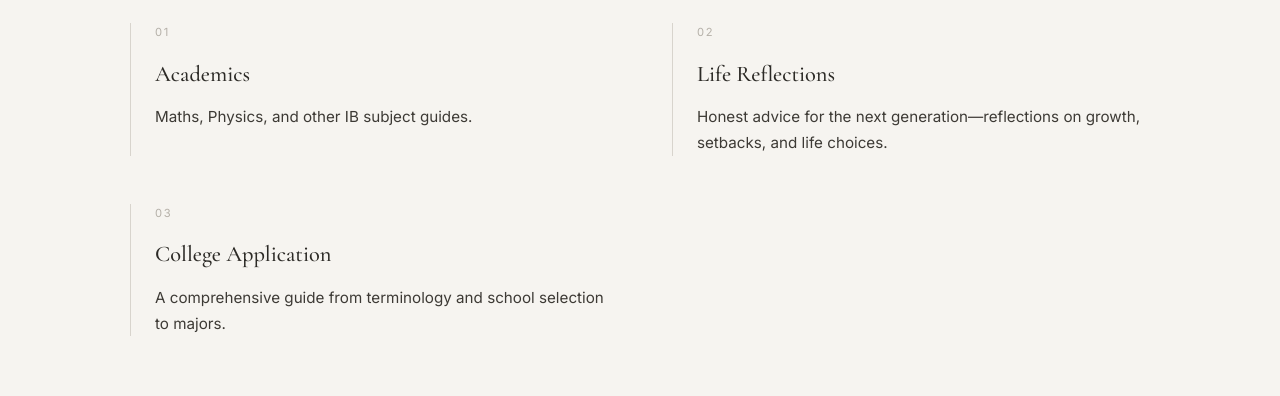
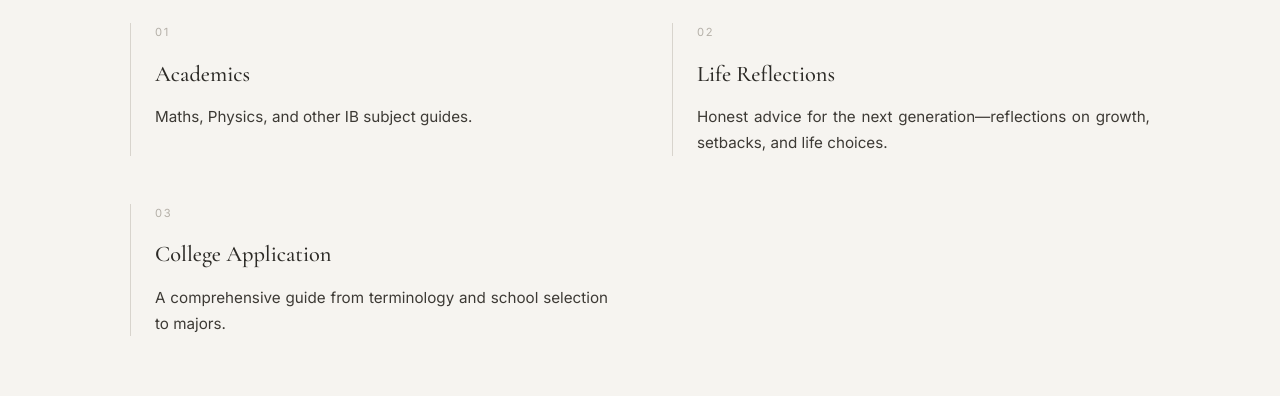
Before and after one commit to United-World-College/UWC-Survival-Guide, a Jekyll site: the page built from website/default/index.html, in a window 1280 px wide and 900 px high, scrolled down 1091 px. Shown: the part 150-546 px from the top of the window. Built offline with Jekyll 4.4.1, drawn with Linux system fonts in a browser that asks for light colours.

Commit message:
Fix language toggle styling and improve Chinese typography
- Added cache-busting query parameter to CSS link to ensure styles load correctly on deployment.
- Integrated Noto Serif SC and Noto Sans SC for elegant Chinese font rendering.
- Updated text alignment and word-break rules for improved paragraph typography.

```diff
--- a/website/_includes/head.html
+++ b/website/_includes/head.html
@@ -4,10 +4,10 @@
 {% if page.description %}
 <meta name="description" content="{{ page.description }}">
 {% endif %}
-<link rel="stylesheet" href="{{ '/assets/css/styles.css' | relative_url }}">
+<link rel="stylesheet" href="{{ '/assets/css/styles.css' | relative_url }}?v={{ site.time | date: '%s' }}">
 <link rel="preconnect" href="https://fonts.googleapis.com">
 <link rel="preconnect" href="https://fonts.gstatic.com" crossorigin>
-<link href="https://fonts.googleapis.com/css2?family=Cormorant+Garamond:ital,wght@0,300;0,400;0,500;1,300;1,400&family=Inter:wght@300;400;500&display=swap" rel="stylesheet">
+<link href="https://fonts.googleapis.com/css2?family=Cormorant+Garamond:ital,wght@0,300;0,400;0,500;1,300;1,400&family=Inter:wght@300;400;500&family=Noto+Serif+SC:wght@300;400;500&family=Noto+Sans+SC:wght@300;400;500&display=swap" rel="stylesheet">
 <style>
   body { font-family: "Inter", -apple-system, BlinkMacSystemFont, "Segoe UI", Helvetica, Arial, sans-serif; }
 </style>
--- a/website/assets/css/styles.css
+++ b/website/assets/css/styles.css
@@ -14,8 +14,8 @@
   --dark: #2c2a26;
   --text: #3d3a35;
   --border: #d8d4cd;
-  --serif: "Cormorant Garamond", Georgia, serif;
-  --sans: "Inter", -apple-system, Helvetica, Arial, sans-serif;
+  --serif: "Cormorant Garamond", "Noto Serif SC", "Songti SC", "STSong", "SimSun", Georgia, serif;
+  --sans: "Inter", "Noto Sans SC", "PingFang SC", "Hiragino Sans GB", "Microsoft YaHei", -apple-system, Helvetica, Arial, sans-serif;
 }
 
 html {
@@ -357,6 +357,9 @@
   font-size: 0.95rem;
   color: var(--text);
   line-height: 1.7;
+  text-align: justify;
+  word-break: break-word;
+  hyphens: auto;
 }
 
 /* ── Essentials accordion ── */
@@ -694,6 +697,9 @@
   color: var(--dark);
   line-height: 1.9;
   margin-bottom: 1.3rem;
+  text-align: justify;
+  word-break: break-word;
+  hyphens: auto;
 }
 
 .guide-content ul, .guide-content ol {
```
